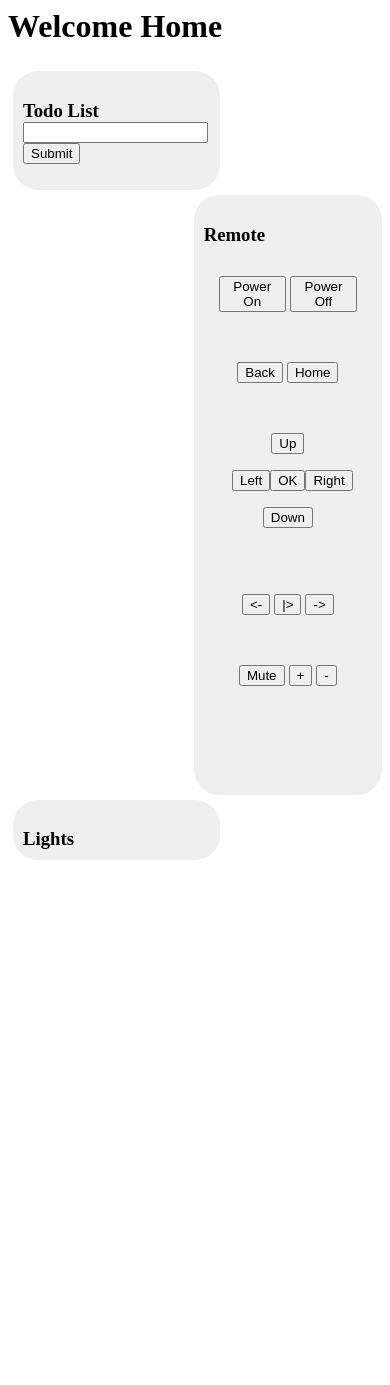
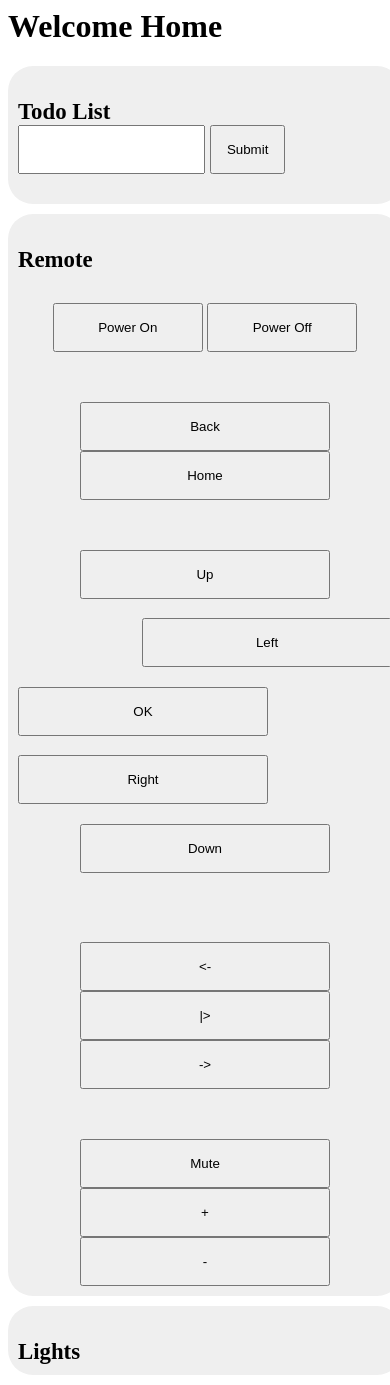
Before and after one commit to jonathansapp08/home-automation, a Flask app: page / in a window 390 px wide. Before the commit the page ends 860 px from the top, so only its background shows below. Run offline with Flask 2, Linux system fonts and the light colour scheme; data that the repository does not hold is empty.

Commit message:
making index more mobile friendly

```diff
--- a/templates/index.html
+++ b/templates/index.html
@@ -11,8 +11,8 @@
 
     <div>
       <form action="{{ url_for('index') }}" method="POST">
-        <input type="text" name="addtask" value="">
-        <button type submit>Submit</button>
+        <input type="text" name="addtask" value="" class="addtask">
+        <button type submit class="submit">Submit</button>
       </form>
     </div>
 
@@ -22,7 +22,7 @@
       <div style="display: inline-block;">
         <form action="{{ url_for('index') }}" method="POST">
           <input type="hidden" name="deletetask" value="{{key}}"><br>
-          <button type submit >Delete</button>
+          <button type submit class="delete">Delete</button>
         </form>
       </div>
 
@@ -237,5 +237,60 @@
 
 
 
+@media (max-width: 1016px) {
+/* #rcorners1 {
+border-radius: 25px;
+background: #a52424;
+padding: 10px;
+} */
+
+button{
+  width: 250px;
+  max-width: 100%;
+  padding: 15px;
+}
+
+.addtask{
+  padding: 15px;
+  width: 50%;
+}
+
+.submit{
+  width:auto
+}
+
+.delete{
+  width: auto;
+}
+
+.control{
+  font-size:5vw;
+  width: 100%;
+  margin: auto;
+  float: none;
+  margin-bottom: 10px;
+}
+
+.remote{
+  font-size:5vw;
+  height: auto;
+  width: 100%;
+  margin: auto;
+  float: none;
+  margin-bottom: 10px;
+}
+
+.lights{
+  font-size:5vw;
+  width: 100%;
+  margin: auto;
+  float: none;
+  margin-bottom: 10px;
+}
+
+
+
+}
+
 
 </style>
```
